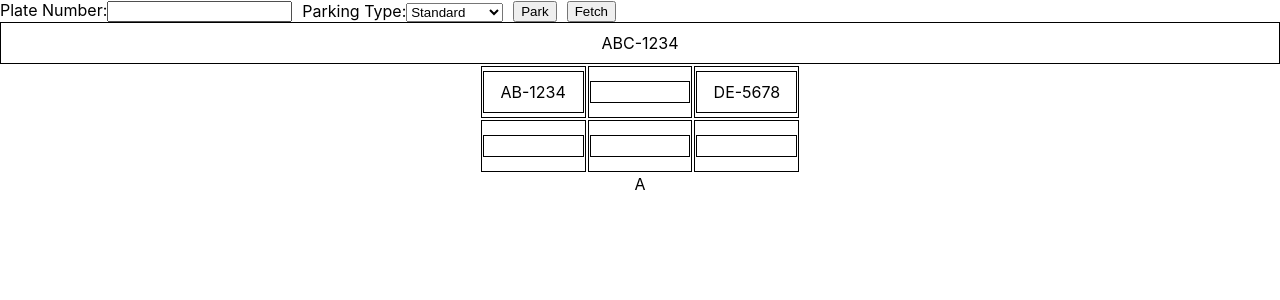
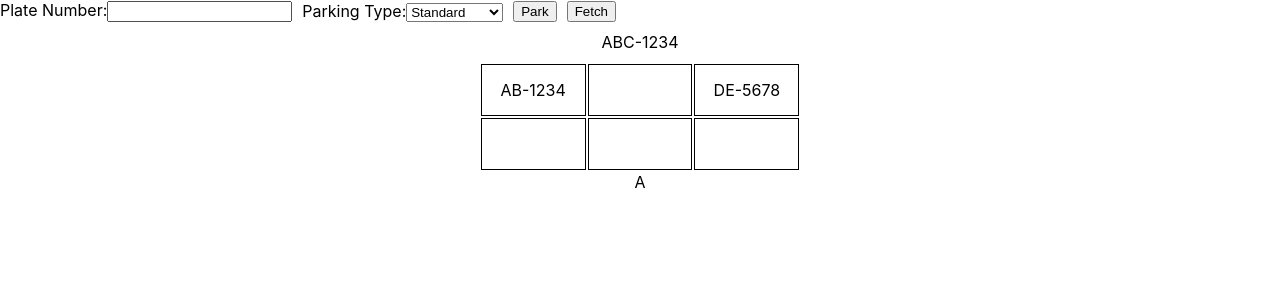
Before and after one commit to angus-chanan11/day13-frontend, a React (Create React App) app: page / in a window 1280 px wide. Shown: the top 300 px of the page. Built offline with nearby package versions, Linux system fonts and the light colour scheme.

Commit message:
fix: remove border from parking space

```diff
--- a/src/components/ParkingSpace.jsx
+++ b/src/components/ParkingSpace.jsx
@@ -3,7 +3,7 @@ import PropTypes from 'prop-types';
 
 const ParkingSpace = ({ plateNumber }) => {
   return (
-    <div style={{ border: '1px solid black', padding: '10px' }}>
+    <div style={{ padding: '10px' }}>
       {plateNumber}
     </div>
   );
```
